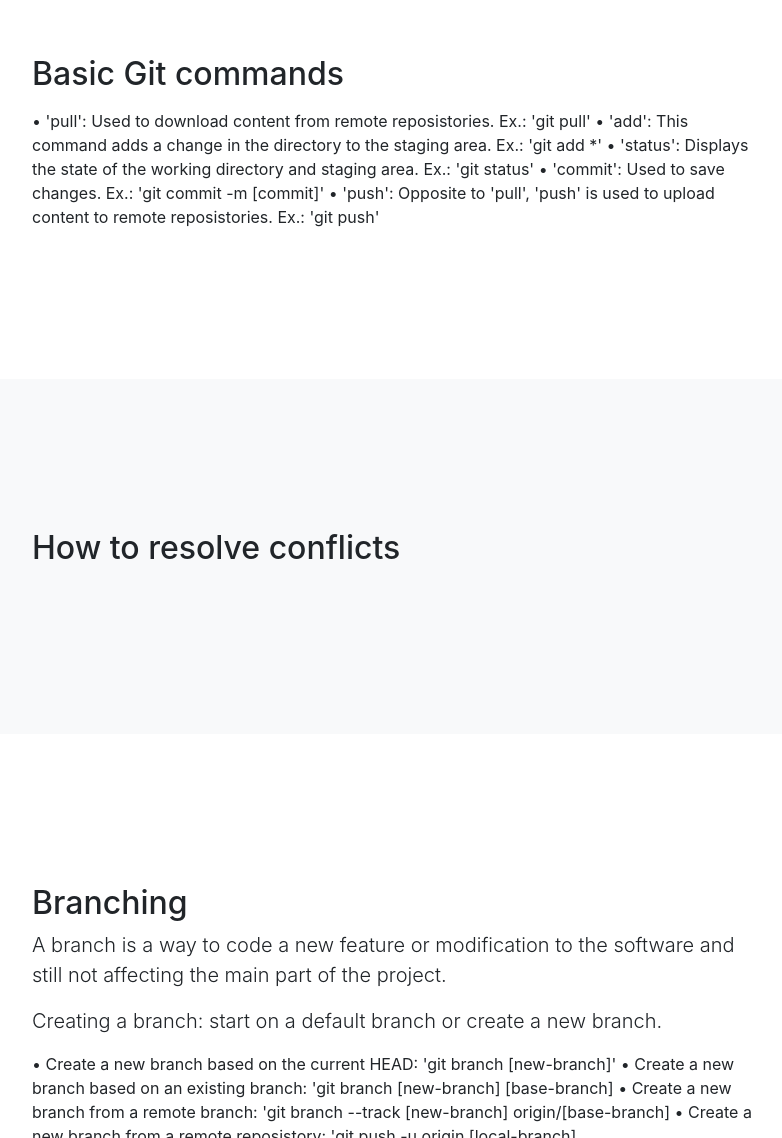
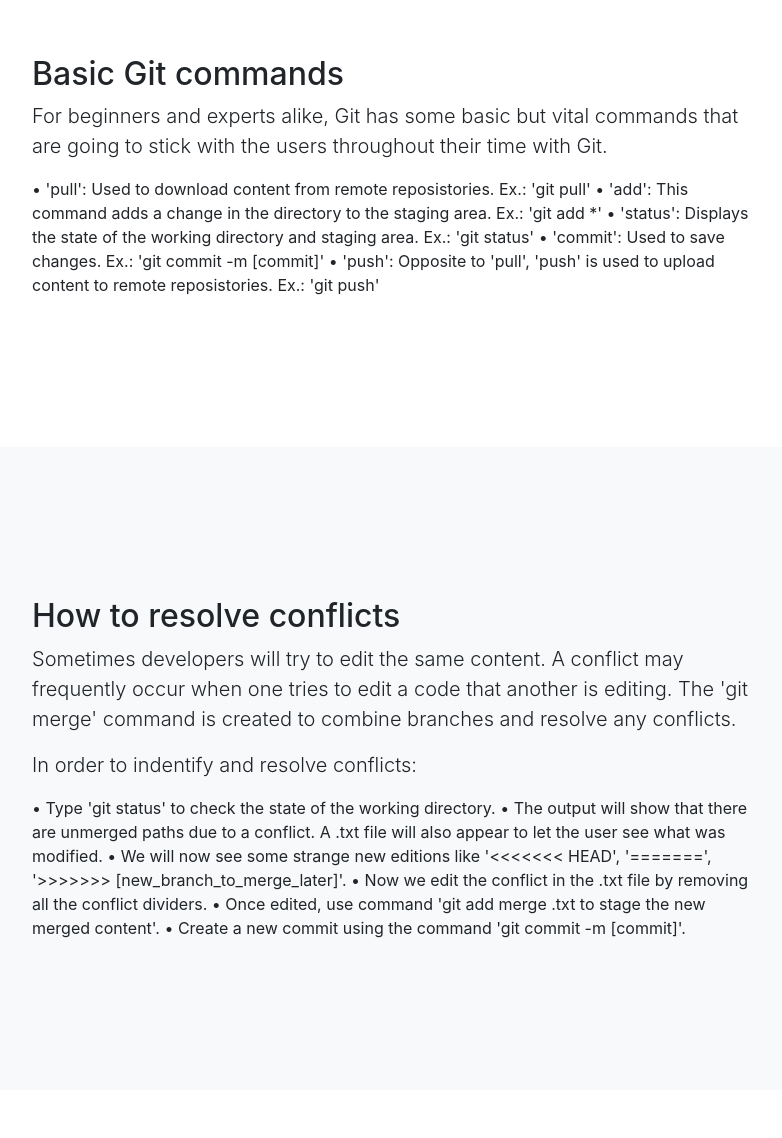
Before and after one commit to NLa16/NLa16.github.io, a website with bundled scripts: page index.html in a window 1280 px wide. Shown: the part 1757-2895 px from the top of the page, without its empty margins (243-1025 px from the left). Built offline with nearby package versions, Linux system fonts and the light colour scheme.

Commit message:
Finalization

```diff
--- a/index.html
+++ b/index.html
@@ -90,7 +90,7 @@
       <div class="row">
         <div class="col-lg-8 mx-auto">
           <h2>Basic Git commands</h2>
-          <p class="lead"></p>
+          <p class="lead">For beginners and experts alike, Git has some basic but vital commands that are going to stick with the users throughout their time with Git.</p>
             <p1>
             • 'pull': Used to download content from remote reposistories. Ex.: 'git pull'
             • 'add': This command adds a change in the directory to the staging area. Ex.: 'git add *'
@@ -108,7 +108,16 @@
       <div class="row">
         <div class="col-lg-8 mx-auto">
           <h2>How to resolve conflicts</h2>
-          <p class="lead"></p>
+          <p class="lead">Sometimes developers will try to edit the same content. A conflict may frequently occur when one tries to edit a code that another is editing. The 'git merge' command is created to combine branches and resolve any conflicts.</p>
+          <p class="lead">In order to indentify and resolve conflicts:</p>
+            <p1>
+            • Type 'git status' to check the state of the working directory.
+            • The output will show that there are unmerged paths due to a conflict. A .txt file will also appear to let the user see what was modified.
+            • We will now see some strange new editions like '<<<<<<< HEAD', '=======', '>>>>>>> [new_branch_to_merge_later]'.
+            • Now we edit the conflict in the .txt file by removing all the conflict dividers.
+            • Once edited, use command 'git add merge .txt to stage the new merged content'.
+            • Create a new commit using the command 'git commit -m [commit]'.
+            </p1>
         </div>
       </div>
     </div>
```
